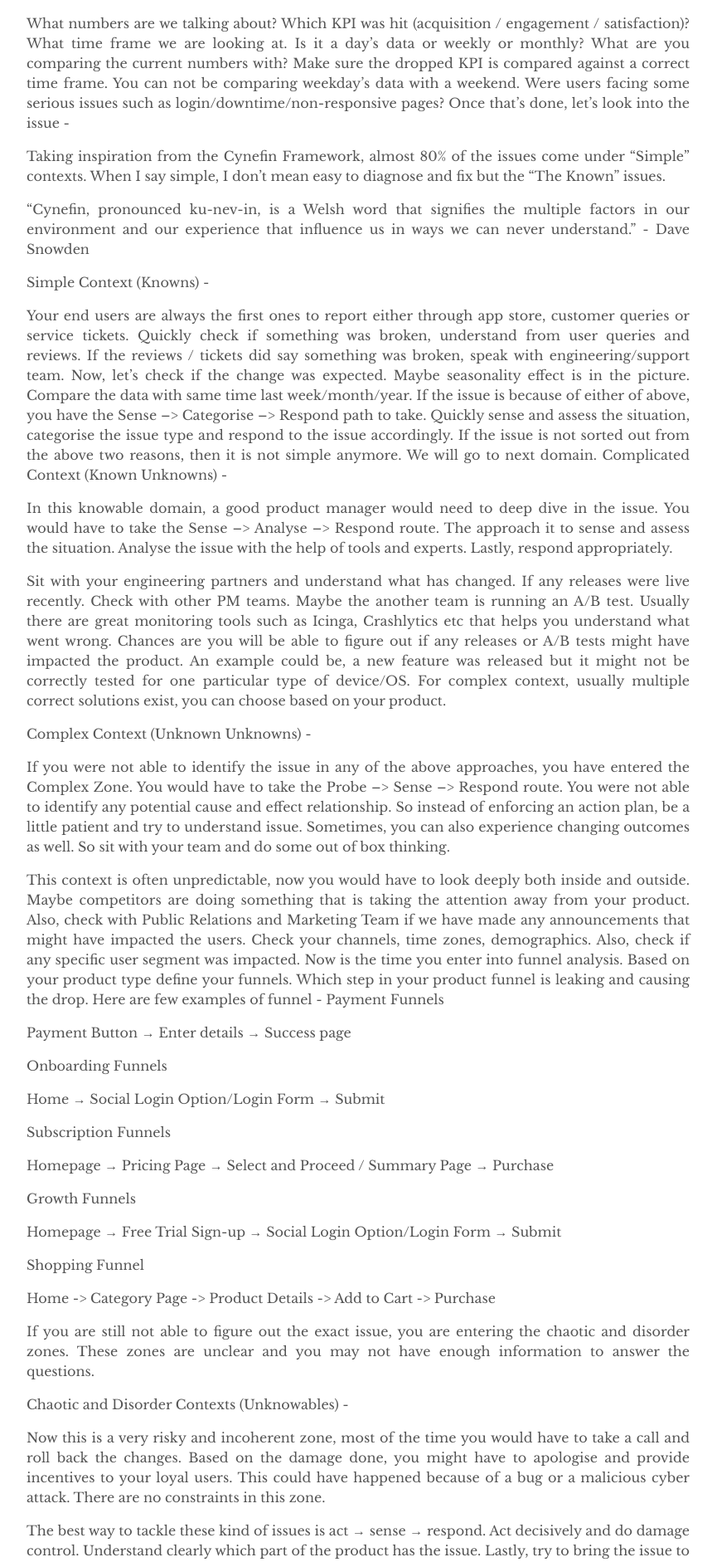
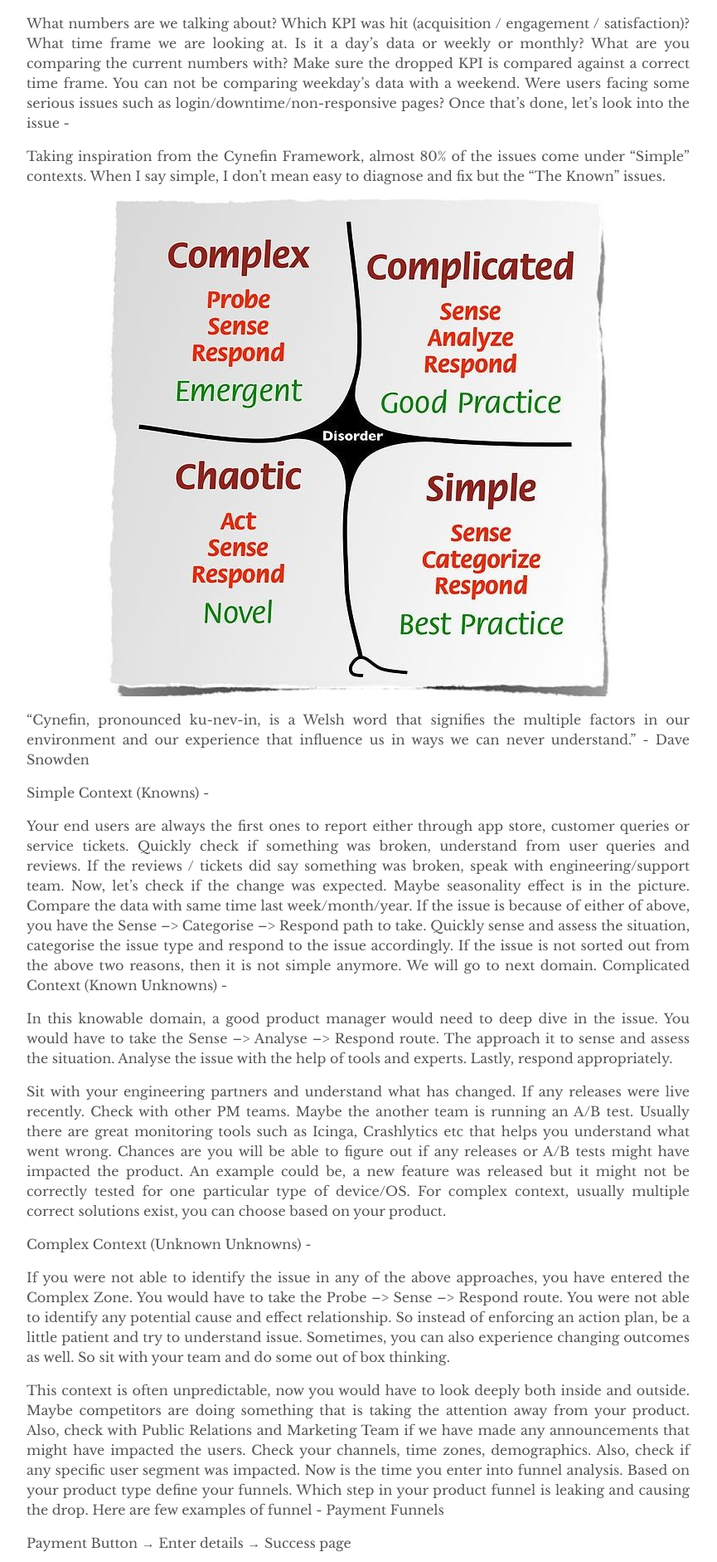
Before and after one commit to Archana-blog/product, a Jekyll site: the page built from _posts/2017-03-29-introducing-tale.md, in a window 1280 px wide. Shown: the part 720-2602 px from the top of the page at 83% size, without its empty margins (208-1073 px from the left). Built offline with Jekyll 4.4.1, drawn with Linux system fonts in a browser that asks for light colours; comment, search, counter and statistics services are not loaded.

Commit message:
Update 2017-03-29-introducing-tale.md

```diff
--- a/_posts/2017-03-29-introducing-tale.md
+++ b/_posts/2017-03-29-introducing-tale.md
@@ -33,7 +33,9 @@ Once that's done, let's look into the issue -
 
 Taking inspiration from the Cynefin Framework, almost 80% of the issues come under "Simple" contexts. When I say simple, I don't mean easy to diagnose and fix but the "The Known" issues.
 
-<link type="image/png" sizes="32x32" href="{{ "/assets/Cynefin.jpeg.png" | relative_url }}">
+<link type="image/png" sizes="32x32" href="{{ "/assets/Cynefin.jpeg" | relative_url }}">
+
+![alt text](/assets/Cynefin.jpeg "Title")
 
 
 “Cynefin, pronounced ku-nev-in, is a Welsh word that signifies the multiple factors in our environment and our experience that influence us in ways we can never understand.” - Dave Snowden
```
